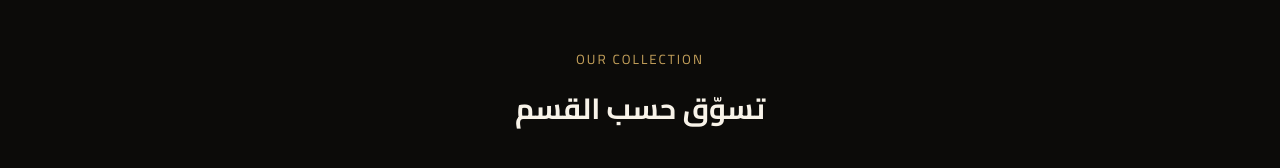
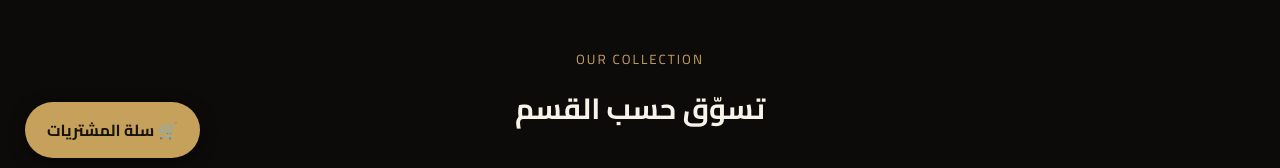
Before and after one commit to hamid-abdallah-mohammed/golden-rose, a website: page public/index.html in a window 1280 px wide. Shown: the part 617-785 px from the top of the page. Drawn offline with Linux system fonts and the light colour scheme; no server answers.

Commit message:
Update index.html

```diff
--- a/public/index.html
+++ b/public/index.html
@@ -480,5 +480,23 @@
   loadPerfumes();
 </script>
 
+
+<a href="/cart.html" style="
+position:fixed;
+bottom:25px;
+left:25px;
+z-index:9999;
+background:#c5a15b;
+color:#17130c;
+padding:13px 22px;
+border-radius:30px;
+text-decoration:none;
+font-family:Cairo,sans-serif;
+font-weight:bold;
+box-shadow:0 4px 15px #0008;
+">
+🛒 سلة المشتريات
+</a>
+
 </body>
 </html>
```
